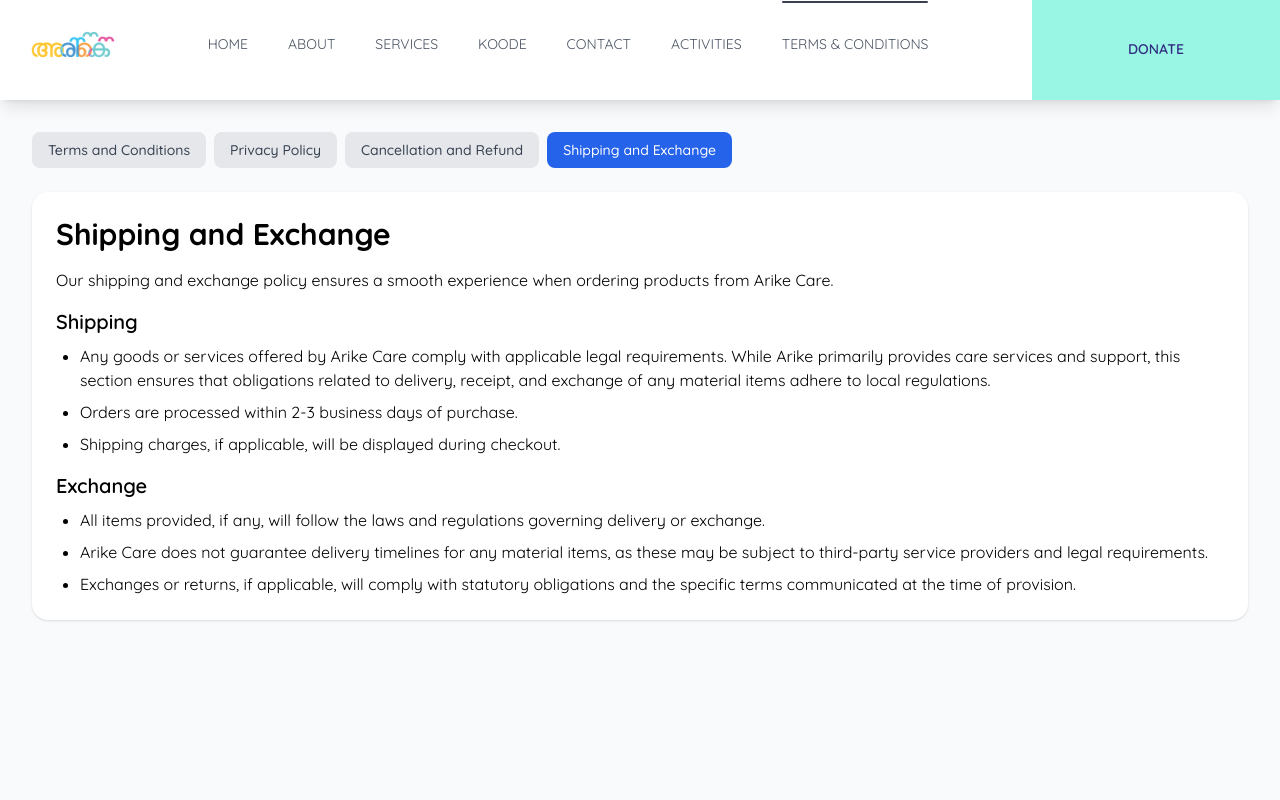
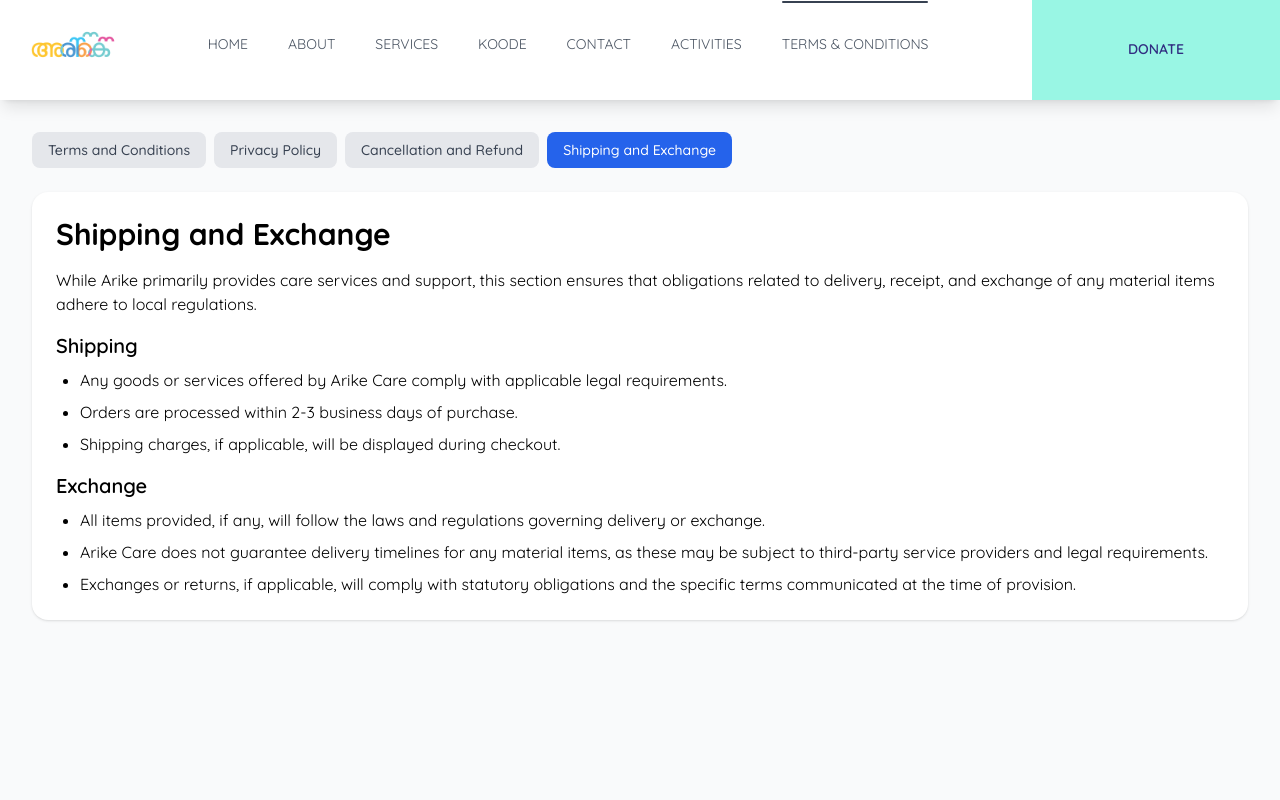
Before and after one commit to hoverspaces/arikecare.org, a Next.js app: page /tos in a window 1280 px wide. Both pictures are taken after a click on the button "Shipping and Exchange". Shown: the top 800 px of the page. Built offline with nearby package versions, Linux system fonts and the light colour scheme.

Commit message:
Update TOS.jsx

```diff
--- a/components/pages/TOS.jsx
+++ b/components/pages/TOS.jsx
@@ -58,14 +58,11 @@
       <div>
         <h1 className="text-3xl font-bold mb-4">Shipping and Exchange</h1>
         <p className="mb-4">
-          Our shipping and exchange policy ensures a smooth experience when ordering products from Arike Care.
+          While Arike primarily provides care services and support, this section ensures that obligations related to delivery, receipt, and exchange of any material items adhere to local regulations.
         </p>
         <h2 className="text-xl font-semibold mb-2">Shipping</h2>
         <ul className="list-disc pl-6 space-y-2 mb-4">
-          <li>  Any goods or services offered by Arike Care comply with applicable legal requirements.
-          While Arike primarily provides care services and support, this section ensures that
-          obligations related to delivery, receipt, and exchange of any material items adhere to
-          local regulations.</li>
+          <li>  Any goods or services offered by Arike Care comply with applicable legal requirements. </li>
           <li>Orders are processed within 2-3 business days of purchase.</li>
           <li>Shipping charges, if applicable, will be displayed during checkout.</li>
         </ul>
```
